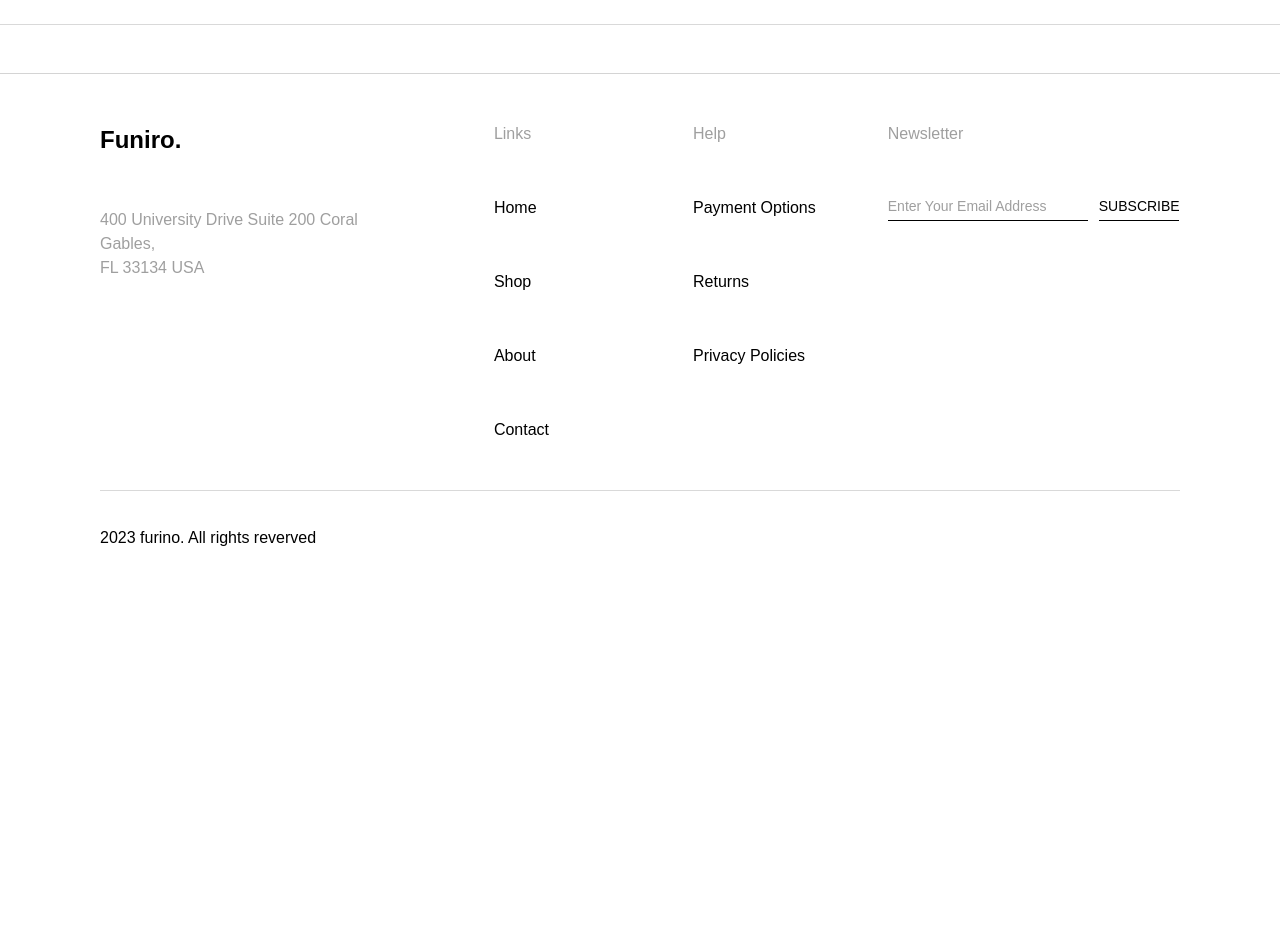
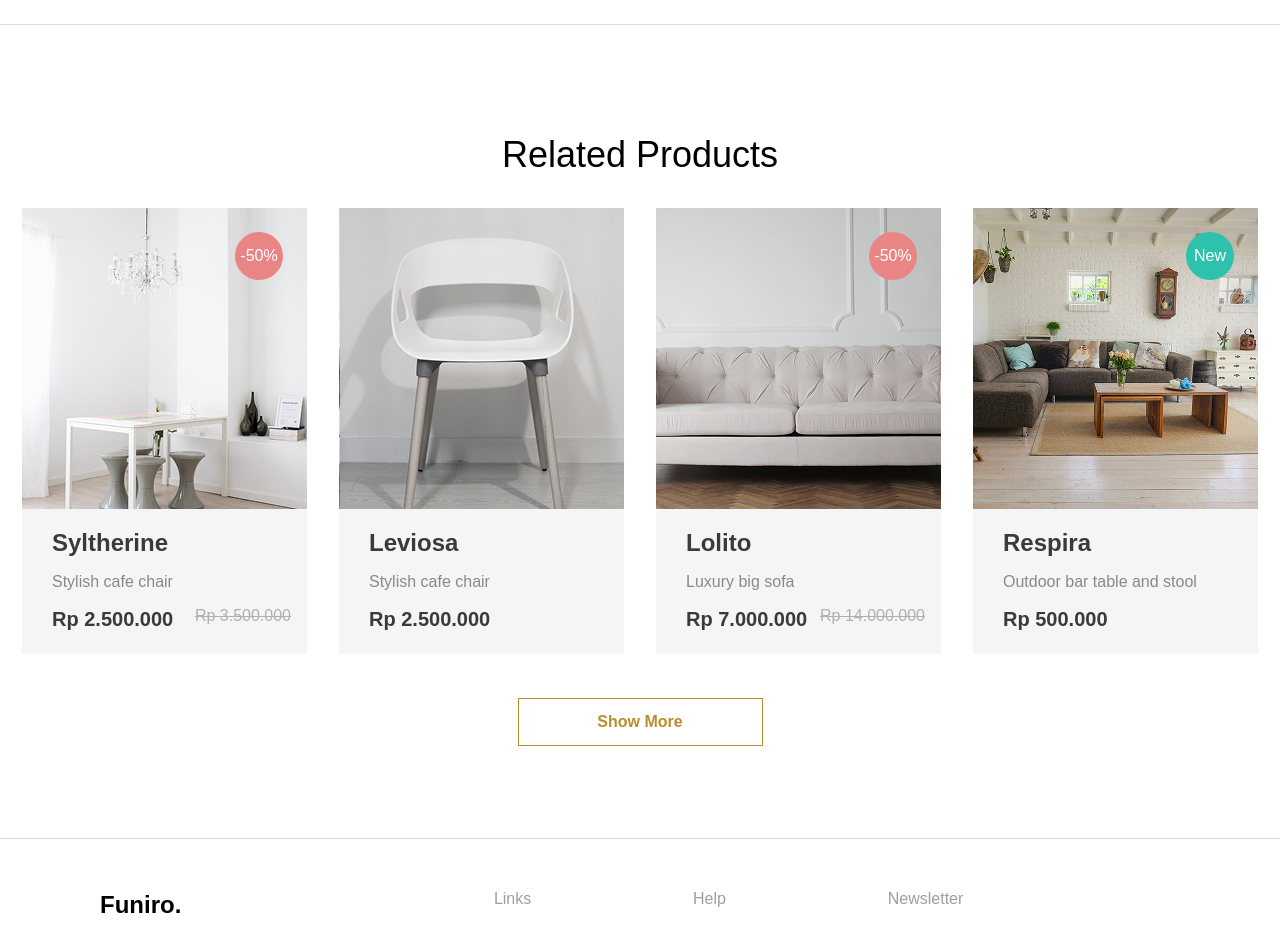
Before and after one commit to DangHuuLong/Furniture-Landing-Page, a React (Vite) app: page / in a window 1280 px wide. Shown: the part 1720-2663 px from the top of the page. Before the commit the page ends 2308 px from the top, so only its background shows below. Built offline with nearby package versions, Linux system fonts and the light colour scheme.

Commit message:
feat(single product): implement related products

```diff
--- /dev/null
+++ b/src/pages/SingleProduct/RelatedProducts.jsx
@@ -0,0 +1,82 @@
+import Product from "../../components/product"
+function RelatedProducts(){
+  return (
+    <div style={{
+      width: '100%',
+      display: 'flex',
+      flexDirection: 'column',
+      alignItems: 'center',
+      marginTop: '55px',
+      marginBottom: '92px'
+    }}>
+      <p style={{
+        fontFamily: '"Poppins", sans-serif',
+        fontWeight: 500,
+        fontSize: '36px',
+        color: 'rgba(0,0,0,1)'
+      }}>Related Products</p>
+      <div style={{
+        display: 'flex',
+        gap: '32px',
+        marginTop: '26px',
+        marginBottom: '44px',
+      }}>
+        <Product {...{
+          image: './src/pages/Home/images/product1.png',
+          title: 'Syltherine',
+          description: 'Stylish cafe chair',
+          price: '2.500.000',
+          oldPrice: '3.500.000',
+          discount: 50,
+          newProduct: false,
+        }} />
+        <Product {...{
+          image: './src/pages/Home/images/product2.png',
+          title: 'Leviosa',
+          description: 'Stylish cafe chair',
+          price: '2.500.000',
+          oldPrice: null,
+          discount: null,
+          newProduct: false,
+        }} />
+        <Product {...{
+          image: './src/pages/Home/images/product3.png',
+          title: 'Lolito',
+          description: 'Luxury big sofa',
+          price: '7.000.000',
+          oldPrice: '14.000.000',
+          discount: 50,
+          newProduct: false,
+        }} />
+        <Product {...{
+          image: './src/pages/Home/images/product4.png',
+          title: 'Respira',
+          description: 'Outdoor bar table and stool',
+          price: '500.000',
+          oldPrice: null,
+          discount: null,
+          newProduct: true,
+        }} />
+      </div>
+      {/* Show More Button */}
+      <div style={{
+        width: '245px',
+        height: '48px',
+        display: 'flex',
+        justifyContent: 'center',
+        alignItems: 'center',
+        backgroundColor: 'transparent',
+        border: '1px solid rgba(184, 142, 47, 1)',
+      }}>
+        <p style={{
+          fontFamily: '"Poppins", sans-serif',
+          fontWeight: '600',
+          fontSize: '16px',
+          color: 'rgba(184, 142, 47, 1)',
+        }}>Show More
+        </p>
+      </div>
+    </div>
+  )
+}
+export default RelatedProducts
--- a/src/pages/SingleProduct/SingleProduct.jsx
+++ b/src/pages/SingleProduct/SingleProduct.jsx
@@ -1,12 +1,14 @@
 import TabBar from "./TabBar"
 import DetailsProduct from "./DetailsProduct"
 import DescriptionReviews from "./DescriptionReviews"
+import RelatedProducts from "./RelatedProducts"
 function SingleProduct() {
   return (
     <>
       <TabBar />
       <DetailsProduct />
       <DescriptionReviews />
+      <RelatedProducts/>
     </>
   )
 }
```
